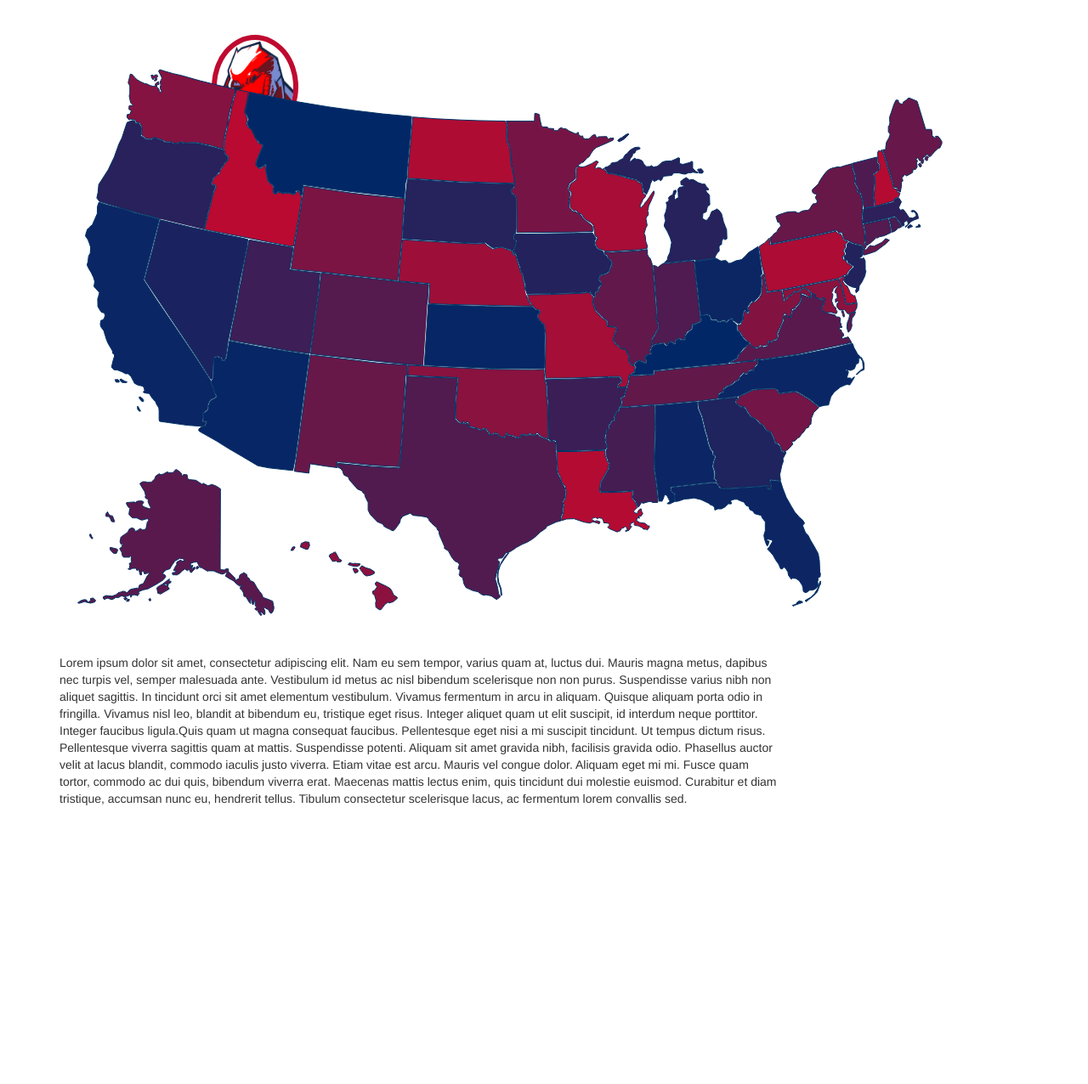
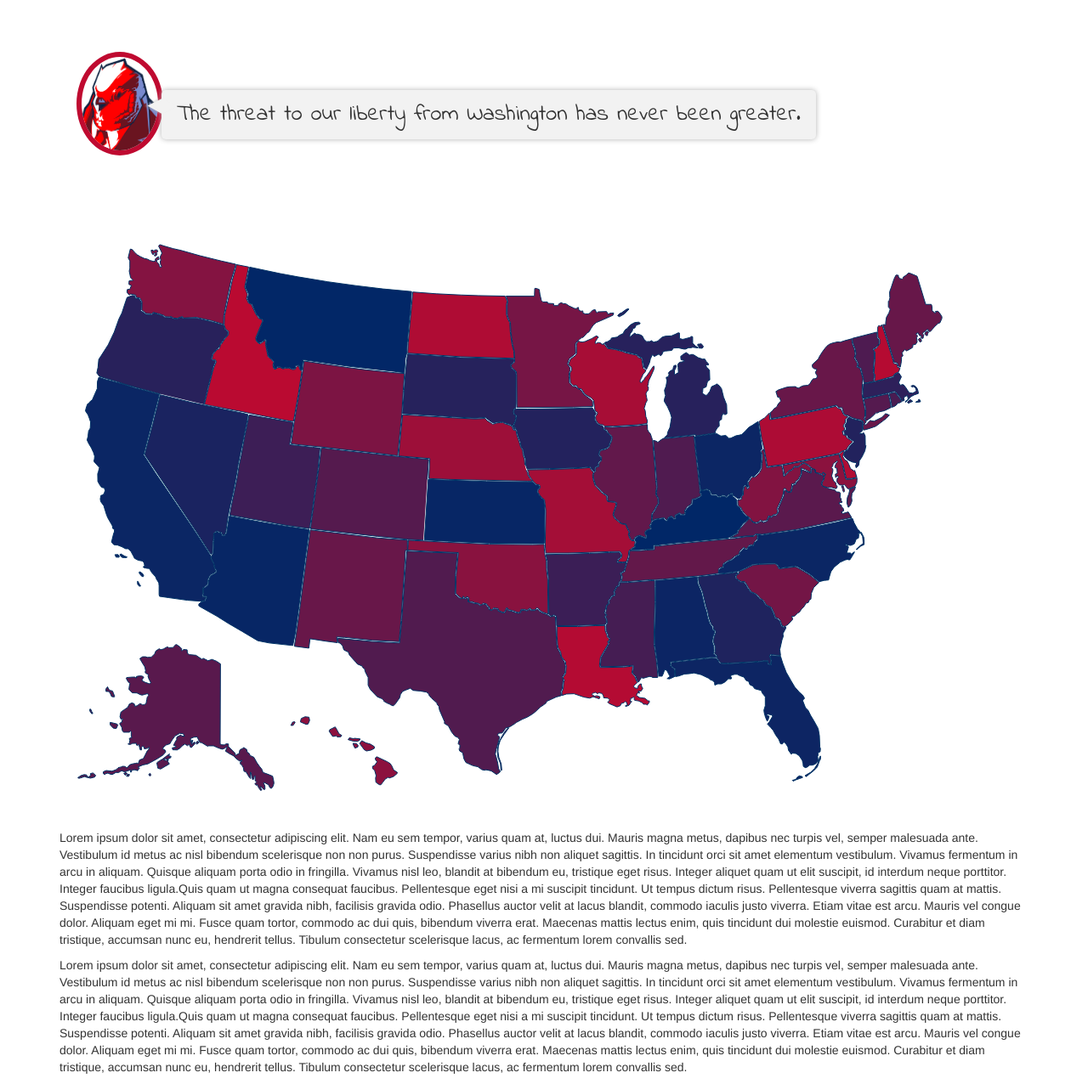
Before and after one commit to jrgrafton/tweet-debate, a Flask app: page / in a window 1280 px wide. Shown: the part 159-1435 px from the top of the page at 85% size. Before the commit the page ends 1107 px from the top, so only its background shows below. Run offline with Flask 2, Linux system fonts and the light colour scheme; parts of the project's set-up code (start-up, migrations or seed data) failed here and were passed over; some libraries are stand-ins or nearby versions; some web fonts are replaced.

Commit message:
progress on the layout

```diff
--- a/tweetdebate/static/css/portraits.css
+++ b/tweetdebate/static/css/portraits.css
@@ -1,5 +1,13 @@
+
+.candidate-quote {
+  display: block;
+  position: relative;
+  height: 200px;
+  margin: 20px;
+}
+
 .candidate-portrait {
-  position: relative;;
+  position: absolute;
 }
 
 .candidate-portrait-image {
@@ -32,3 +40,9 @@
 .candidate-portrait-border-blue {
   border-color: #002868;
 }
+
+.candidate-quote-text-container {
+  position: absolute;
+  left: 80px;
+  top: 40px;
+}
--- a/tweetdebate/templates/home.html
+++ b/tweetdebate/templates/home.html
@@ -30,20 +30,19 @@
       body.navbar-height{
         padding-top: 200px;
       }
-
       .main-logo {
         width: 100pt;
         height: 35pt;
       }
-      .usa-map {
-        width: 65%;
-        margin: 0 auto;
+      .usa-map-mobile {
+        width: 90%;
+        margin: auto;
+        padding: 60px;
       }
-      .quote {
-        width: 80%;
-        margin: 0 auto;
-        margin-right: 5pt;
-        margin-bottom: 25pt;
+      .usa-map-desktop {
+        width: 75%;
+        margin: auto;
+        padding: 60px;
       }
       .candidate-avatar {
         width: 60%;
@@ -62,31 +61,21 @@
         font-family: 'Indie Flower', cursive;
         font-size: 20pt;
       }
-
       .top-bar {
         margin-top: 50px;
         height: 50px;
         background-color: #002868;
       }
-
       .top-bar-text {
         color: white;
         font-family: 'Comfortaa', cursive;
       }
-
-      .center-block {
-        display: block;
-        margin-left: auto;
-        margin-right: auto;
-      }
-
       .navbar-brand-centered{
         margin-left: auto;
         margin-right: auto;
         margin-top: -70px;
         height: 200px;
       }
-
       .navbar-brand-centered {
         background: url("{{ url_for('static', filename='images/logo.png') }}") center / contain no-repeat;
         width: 300px;
@@ -108,15 +97,14 @@
             </ul>
 
             <ul class="nav">
-              <a href="#" class="navbar-brand navbar-brand-centered">
-              </a>
+              <a href="#" class="navbar-brand navbar-brand-centered"></a>
             </ul>
 
             <!-- Collection of nav links and other content for toggling -->
             <div id="navbarCollapse" class="collapse navbar-collapse">
                 <ul class="nav navbar-nav navbar-right">
-                    <li class="active clickable"><a href="#"><strong class="top-bar-text">Home</strong></a></li>
-                    <li class="clickable"><a href="#"><strong class="top-bar-text">How to play</strong></a></li>
+                    <!-- li class="active clickable"><a href="#"><strong class="top-bar-text">Home</strong></a></li>
+                    <li class="clickable"><a href="#"><strong class="top-bar-text">How to play</strong></a></li -->
                     <li class="clickable"><a href="#"><strong class="top-bar-text">About</strong></a></li>
                 </ul>
             </div>
@@ -132,57 +120,30 @@
     </nav>
   </head>
   <body class="navbar-height">
+    <div class="container">
 
-
-
-    <div class="quote">
+      <div class="candidate-quote">
         <div class="candidate-portrait">
           <div class="candidate-portrait-border candidate-portrait-border-red"></div>
           <img class="candidate-portrait-image" src="{{ url_for('static', filename='images/bushtit.png') }}" alt="A candidate">
         </div>
+        <div class="candidate-quote-text-container">
+          <div class="bubble bubble-left speech-buuble-text-main">
+            The threat to our liberty from Washington has never been greater.
+          </div>
+        </div>
       </div>
 
-
-
-
-    <!-- Main dynamic grid, 12 columns. -->
-
-
-
-    <div class="container">
-
-    <!-- Right bar, hidden on xs and sm. -->
-    <div class="col-md-3 hidden-sm hidden-xs">
-    </div>
-
-
-      <div class="row">
-        <!-- Main content. -->
-        <div class="col-md-9">
-          <!-- Top speech bubble for md and lg. -->
-          <!-- div class="visible-md-block visible-lg-block">
-            <div class="bubble bubble-right speech-buuble-text-main">
-              The threat to our liberty from Wasington has never been greater.
-            </div>
-          </div-->
-
-          <!-- Avatar and speech bubble for sm and xs. -->
-          <!-- div class="visible-sm-block visible-xs-block">
-            <div class="bubble bubble-bottom-center speech-buuble-text-main">
-              The threat to our liberty from Wasington has never been greater.
-            </div>
-            <img class="candidate-avatar-sm img-responsive" src="{{ url_for('static', filename='images/mock_candidate.png') }}" style="" alt="A candidate">
-            </img>
-          </div -->
-
-          <div id="map_container" class="container" style="display: block">
+      <div id="map_container" class="container">
         <div id="map"></div>
       </div>
 
       <div>
           <p>Lorem ipsum dolor sit amet, consectetur adipiscing elit. Nam eu sem tempor, varius quam at, luctus dui. Mauris magna metus, dapibus nec turpis vel, semper malesuada ante. Vestibulum id metus ac nisl bibendum scelerisque non non purus. Suspendisse varius nibh non aliquet sagittis. In tincidunt orci sit amet elementum vestibulum. Vivamus fermentum in arcu in aliquam. Quisque aliquam porta odio in fringilla. Vivamus nisl leo, blandit at bibendum eu, tristique eget risus. Integer aliquet quam ut elit suscipit, id interdum neque porttitor. Integer faucibus ligula.Quis quam ut magna consequat faucibus. Pellentesque eget nisi a mi suscipit tincidunt. Ut tempus dictum risus. Pellentesque viverra sagittis quam at mattis. Suspendisse potenti. Aliquam sit amet gravida nibh, facilisis gravida odio. Phasellus auctor velit at lacus blandit, commodo iaculis justo viverra. Etiam vitae est arcu. Mauris vel congue dolor. Aliquam eget mi mi. Fusce quam tortor, commodo ac dui quis, bibendum viverra erat. Maecenas mattis lectus enim, quis tincidunt dui molestie euismod. Curabitur et diam tristique, accumsan nunc eu, hendrerit tellus. Tibulum consectetur scelerisque lacus, ac fermentum lorem convallis sed.</p>
       </div>
-        </div>
+
+      <div>
+          <p>Lorem ipsum dolor sit amet, consectetur adipiscing elit. Nam eu sem tempor, varius quam at, luctus dui. Mauris magna metus, dapibus nec turpis vel, semper malesuada ante. Vestibulum id metus ac nisl bibendum scelerisque non non purus. Suspendisse varius nibh non aliquet sagittis. In tincidunt orci sit amet elementum vestibulum. Vivamus fermentum in arcu in aliquam. Quisque aliquam porta odio in fringilla. Vivamus nisl leo, blandit at bibendum eu, tristique eget risus. Integer aliquet quam ut elit suscipit, id interdum neque porttitor. Integer faucibus ligula.Quis quam ut magna consequat faucibus. Pellentesque eget nisi a mi suscipit tincidunt. Ut tempus dictum risus. Pellentesque viverra sagittis quam at mattis. Suspendisse potenti. Aliquam sit amet gravida nibh, facilisis gravida odio. Phasellus auctor velit at lacus blandit, commodo iaculis justo viverra. Etiam vitae est arcu. Mauris vel congue dolor. Aliquam eget mi mi. Fusce quam tortor, commodo ac dui quis, bibendum viverra erat. Maecenas mattis lectus enim, quis tincidunt dui molestie euismod. Curabitur et diam tristique, accumsan nunc eu, hendrerit tellus. Tibulum consectetur scelerisque lacus, ac fermentum lorem convallis sed.</p>
       </div>
     </div>
 
```
Lines whose indentation alone changed are shown as unchanged.
